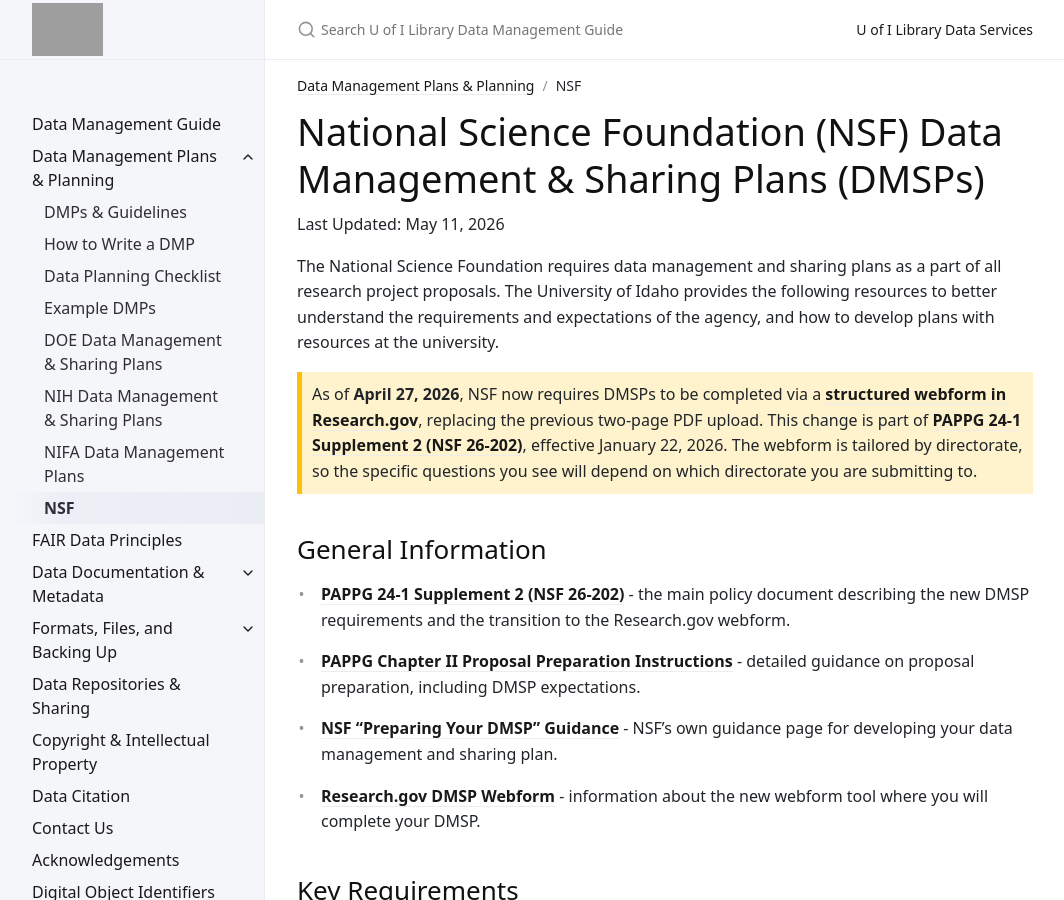
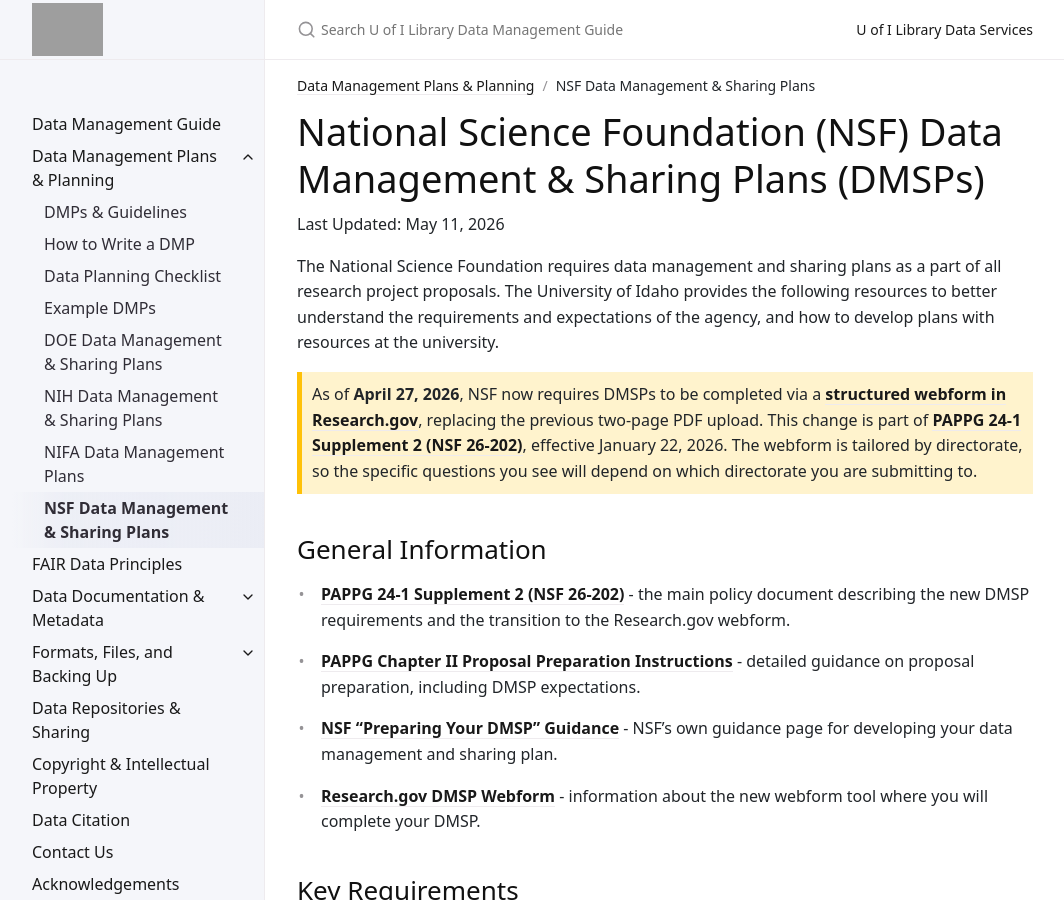
Before and after one commit to uidaholib/data-management-guide, a Jekyll site: the page built from guide/planning/nsf.md, in a window 1280 px wide and 900 px high. Shown: the whole window, without its empty margins (107-1171 px from the left). Built offline with Jekyll 4.4.1, drawn with Linux system fonts in a browser that asks for light colours.

Commit message:
updated NSF page title

```diff
--- a/guide/planning/nsf.md
+++ b/guide/planning/nsf.md
@@ -1,5 +1,5 @@
 ---
-title: NSF
+title: NSF Data Management & Sharing Plans
 parent: Data Management Plans & Planning
 nav_order: 7
 ---
```
